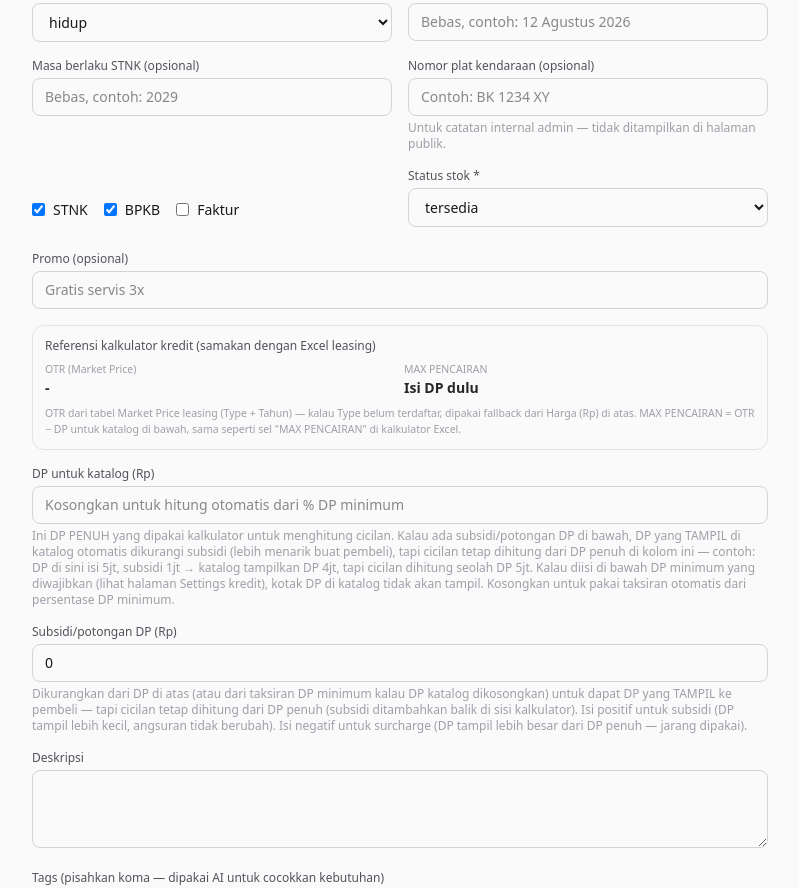
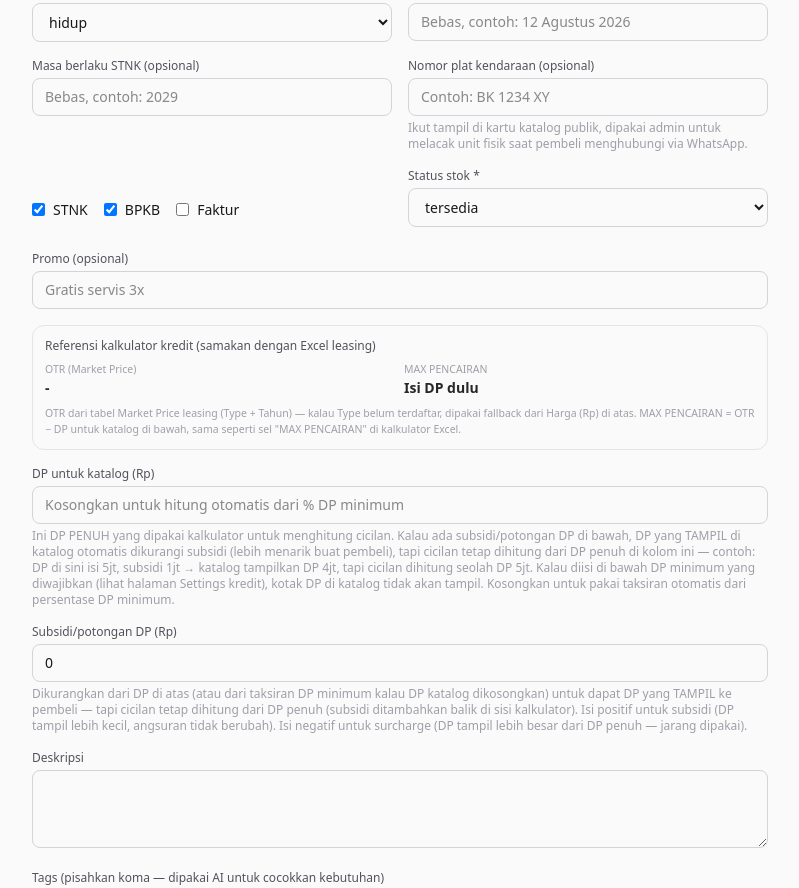
Before and after one commit to Remi-ai-git/Motorsecondmedan, a Next.js app: page /admin/motor/new in a window 1280 px wide. Shown: the part 863-1751 px from the top of the page, without its empty margins (240-1039 px from the left). Built offline with nearby package versions, Linux system fonts and the light colour scheme.

Commit message:
Kartu katalog: ganti 'Masa Berlaku Pajak' jadi 'Pajak', tambahkan info Plat Nomor

```diff
--- a/src/components/MotorCard.tsx
+++ b/src/components/MotorCard.tsx
@@ -84,8 +84,8 @@ export default function MotorCard({
       <Link href={`/motor/${motor.slug}`} className="block">
         <div className="space-y-0 p-2 pt-0.5 sm:space-y-0.5 sm:p-2.5 sm:pt-1">
           <p className="text-[10.5px] leading-none text-zinc-500">
-            {motor.year} · {motor.km.toLocaleString("id-ID")} km · Masa Berlaku Pajak:{" "}
-            {motor.tax_expiry || "-"}
+            {motor.year} · {motor.km.toLocaleString("id-ID")} km · Pajak: {motor.tax_expiry || "-"}
+            {motor.plat_nomor ? ` · ${motor.plat_nomor}` : ""}
           </p>
           {motor.promo && (
             <p className="mt-0.5 inline-block rounded bg-amber-50 px-2 py-0.5 text-[10.5px] font-medium leading-none text-amber-700">
--- a/src/components/admin/MotorForm.tsx
+++ b/src/components/admin/MotorForm.tsx
@@ -472,7 +472,8 @@ export default function MotorForm({ initial, motorId }: { initial?: Motor; motor
             placeholder="Contoh: BK 1234 XY"
           />
           <p className="mt-1 text-xs text-zinc-400">
-            Untuk catatan internal admin — tidak ditampilkan di halaman publik.
+            Ikut tampil di kartu katalog publik, dipakai admin untuk melacak unit
+            fisik saat pembeli menghubungi via WhatsApp.
           </p>
         </div>
         <div className="flex items-center gap-4 pt-6">
--- a/src/lib/motor-schema.ts
+++ b/src/lib/motor-schema.ts
@@ -23,7 +23,7 @@ export const motorInputSchema = z
   stnk_expiry: z.string().optional().nullable(),
   bpkb: z.coerce.boolean().default(false),
   faktur: z.coerce.boolean().default(false),
-  // Nomor plat kendaraan — internal/admin saja, tidak ditampilkan ke publik.
+  // Nomor plat kendaraan — tampil juga di katalog publik (kartu motor).
   plat_nomor: z.string().optional().nullable(),
   status: z.enum(["tersedia", "booking", "terjual"]),
   promo: z.string().optional().nullable(),
--- a/src/lib/types.ts
+++ b/src/lib/types.ts
@@ -19,7 +19,7 @@ export interface Motor {
   stnk_expiry: string | null;
   bpkb: boolean;
   faktur: boolean;
-  /** Nomor plat kendaraan (opsional, diisi admin — bukan untuk publik). */
+  /** Nomor plat kendaraan (opsional, diisi admin — tampil juga di katalog publik). */
   plat_nomor: string | null;
   status: "tersedia" | "booking" | "terjual";
   promo: string | null;
```
